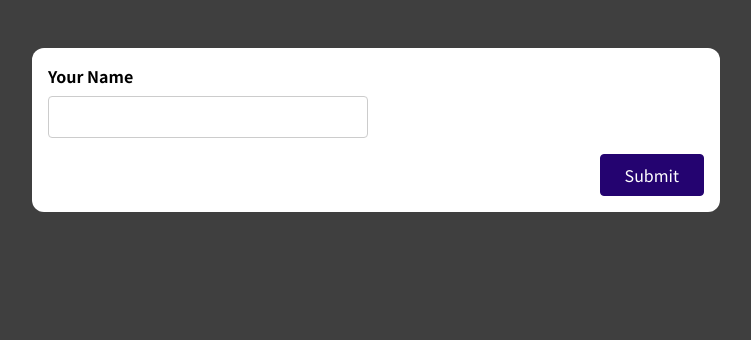
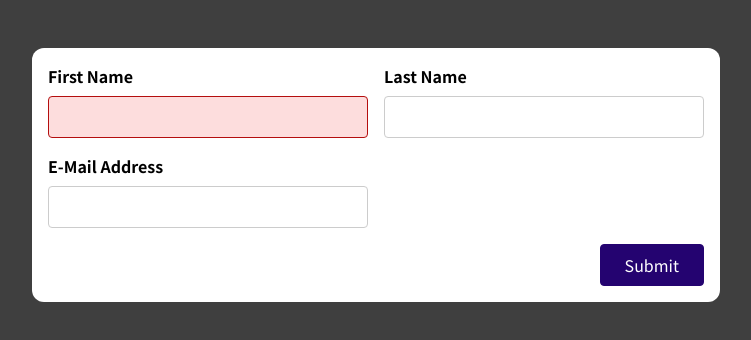
Before and after one commit to ArifEbrahim/testing-forms, a React (Create React App) app: page / in a window 1280 px wide. Shown: the top 340 px of the page, without its empty margins (264-1015 px from the left). Built offline with nearby package versions, Linux system fonts and the light colour scheme.

Commit message:
Refactor: made code more DRY

```diff
--- a/src/App.js
+++ b/src/App.js
@@ -1,9 +1,9 @@
-import SimpleInput from './components/SimpleInput';
+import BasicForm from "./components/BasicForm";
 
 function App() {
   return (
     <div className="app">
-      <SimpleInput />
+      <BasicForm />
     </div>
   );
 }
--- a/src/components/BasicForm.js
+++ b/src/components/BasicForm.js
@@ -2,25 +2,17 @@ import { useState } from "react";
 
 const BasicForm = (props) => {
   const [firstName, setFirstName] = useState("");
-  const [isFirstNameValid, setIsFirstNameValid] = useState(true);
   const [isFirstNameTouched, setIsFirstNameTouched] = useState(false);
 
-  const isFirstNameInputValid = isFirstNameValid && isFirstNameTouched;
+  const isFirstNameValid = firstName.trim() !== '';
+  const isFirstNameInputInvalid = !isFirstNameValid && isFirstNameTouched;
 
   const firstNameChangeHandler = (event) => {
     setFirstName(event.target.value);
-
-    if (event.target.value.trim() !== "") {
-      setIsFirstNameValid(true);
-    }
   };
 
   const firstNameBlurHandler = () => {
     setIsFirstNameTouched(true);
-
-    if (firstName.trim() === "") {
-      setIsFirstNameValid(false);
-    }
   };
 
   const submitHandler = (event) => {
@@ -28,11 +20,8 @@ const BasicForm = (props) => {
 
     setIsFirstNameTouched(true);
 
-    if (firstName.trim() === "") {
-      setIsFirstNameValid(false);
+    if (!isFirstNameValid) {
       return;
-    } else {
-      setIsFirstNameValid(true);
     }
   };
 
@@ -41,7 +30,7 @@ const BasicForm = (props) => {
       <div className="control-group">
         <div
           className={
-            isFirstNameInputValid ? "form-control" : "form-control invalid"
+            isFirstNameInputInvalid ? "form-control" : "form-control invalid"
           }
           data-testid="first-name-container"
         >
@@ -53,7 +42,7 @@ const BasicForm = (props) => {
             onChange={firstNameChangeHandler}
             onBlur={firstNameBlurHandler}
           />
-          {!isFirstNameValid && <p>First name must not be blank</p>}
+          {isFirstNameInputInvalid && <p>First name must not be blank</p>}
         </div>
         <div className="form-control">
           <label htmlFor="last-name">Last Name</label>
--- a/src/components/SimpleInput.js
+++ /dev/null
@@ -1,15 +0,0 @@
-const SimpleInput = (props) => {
-  return (
-    <form>
-      <div className='form-control'>
-        <label htmlFor='name'>Your Name</label>
-        <input type='text' id='name' />
-      </div>
-      <div className="form-actions">
-        <button>Submit</button>
-      </div>
-    </form>
-  );
-};
-
-export default SimpleInput;
```
